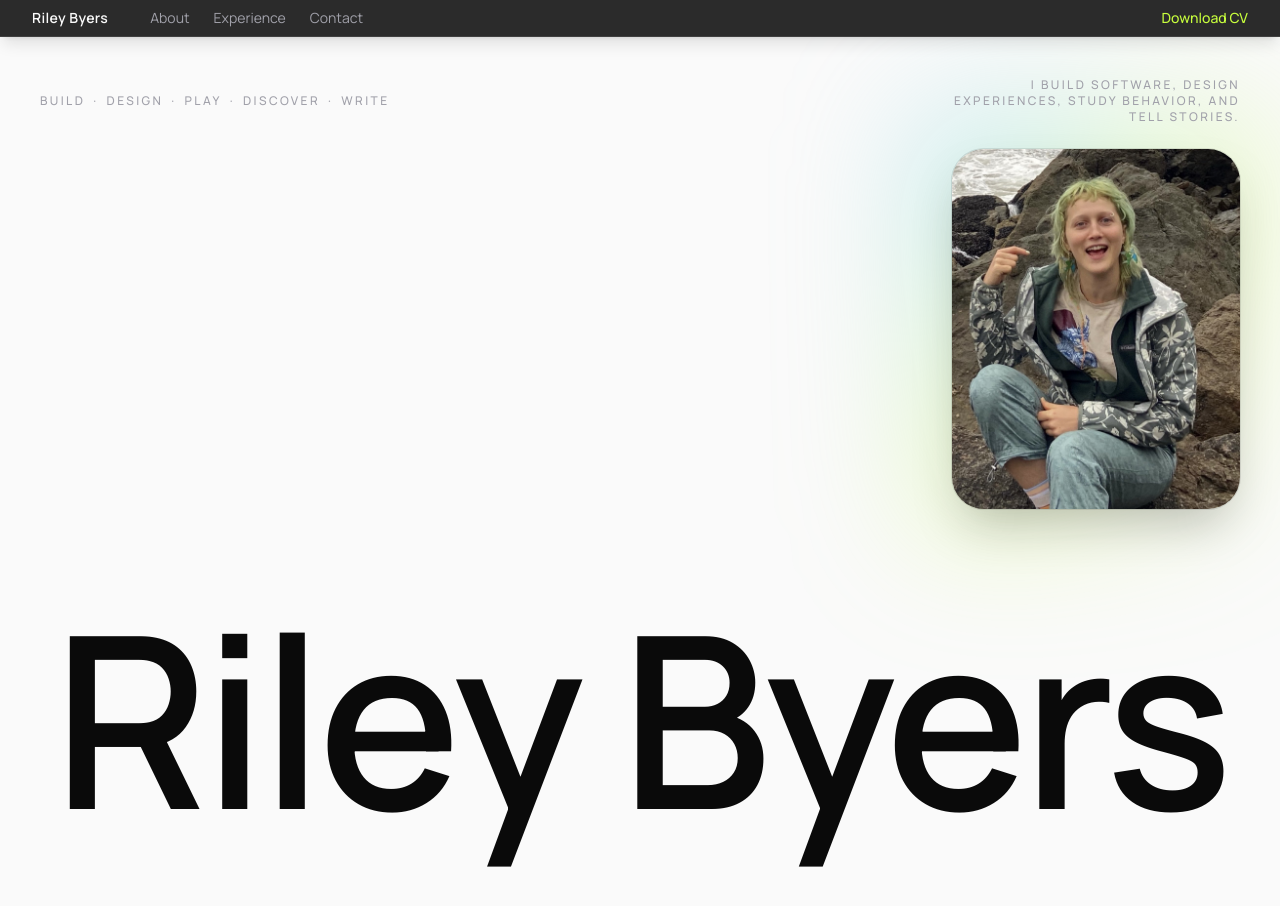
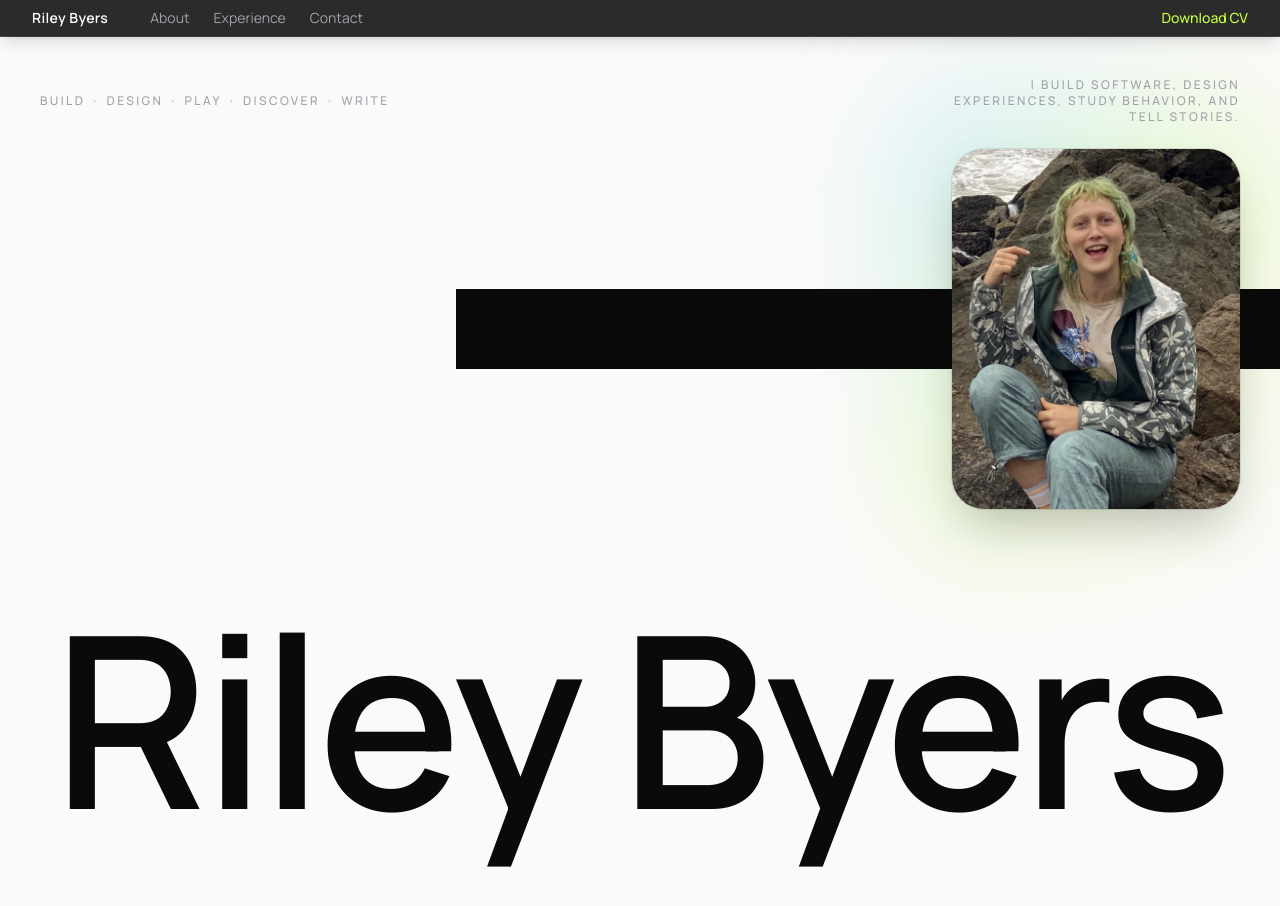
Before and after one commit to rileyb3/portfolio, a Next.js app: page / in a window 1280 px wide. Shown: the top 906 px of the page. Built offline with nearby package versions, Linux system fonts and the light colour scheme.

Commit message:
Hero: add full-width black bar crossing photo's vertical center

```diff
--- a/src/components/Hero.tsx
+++ b/src/components/Hero.tsx
@@ -66,16 +66,33 @@ export default function Hero() {
         {/* Photo: a bounded, framed card in the upper right, with a soft
             blue/green glow behind it for an "ocean, not literal" feel
             rather than a flat cutout edge. Card + glow move together with
-            the same parallax drift the old full-bleed photo used. */}
+            the same parallax drift the old full-bleed photo used. The
+            wrapper itself now carries the card's aspect/width classes
+            (rather than just the inner image div) so percentage-based
+            positioning inside it — the crisp bar below — resolves against
+            a real height instead of collapsing to zero (an absolutely
+            positioned parent with only absolutely positioned children has
+            no intrinsic size otherwise). */}
         <div
-          className="absolute right-6 top-24 z-10 will-change-transform sm:right-10 sm:top-28"
+          className="absolute right-6 top-24 z-10 aspect-[4/5] w-[46vw] max-w-[220px] will-change-transform sm:right-10 sm:top-28 sm:w-72 sm:max-w-none"
           style={{ transform: `translateY(${photoOffset}px)` }}
         >
           <div
             className="absolute -inset-10 -z-10 rounded-[3rem] bg-gradient-to-br from-accent2/50 via-accent/25 to-transparent blur-3xl"
             aria-hidden="true"
           />
-          <div className="aspect-[4/5] w-[46vw] max-w-[220px] overflow-hidden rounded-[2rem] shadow-2xl ring-1 ring-ink/10 sm:w-72 sm:max-w-none">
+          {/* Crisp black bar, breaking out to the full viewport width and
+              crossing right through the photo's vertical center. Sits
+              behind the photo (z-index below the image's default stacking,
+              above the glow) so the photo reads as cutting through it —
+              the "bar running through the middle" beat from the reference,
+              applied to the current sticky-hero layout rather than as a
+              separate nav element. */}
+          <div
+            className="absolute left-1/2 top-1/2 -z-[5] h-14 w-screen -translate-x-1/2 -translate-y-1/2 bg-ink sm:h-20"
+            aria-hidden="true"
+          />
+          <div className="absolute inset-0 overflow-hidden rounded-[2rem] shadow-2xl ring-1 ring-ink/10">
             {/* eslint-disable-next-line @next/next/no-img-element */}
             <img
               src={profile.photoSrc}
```
